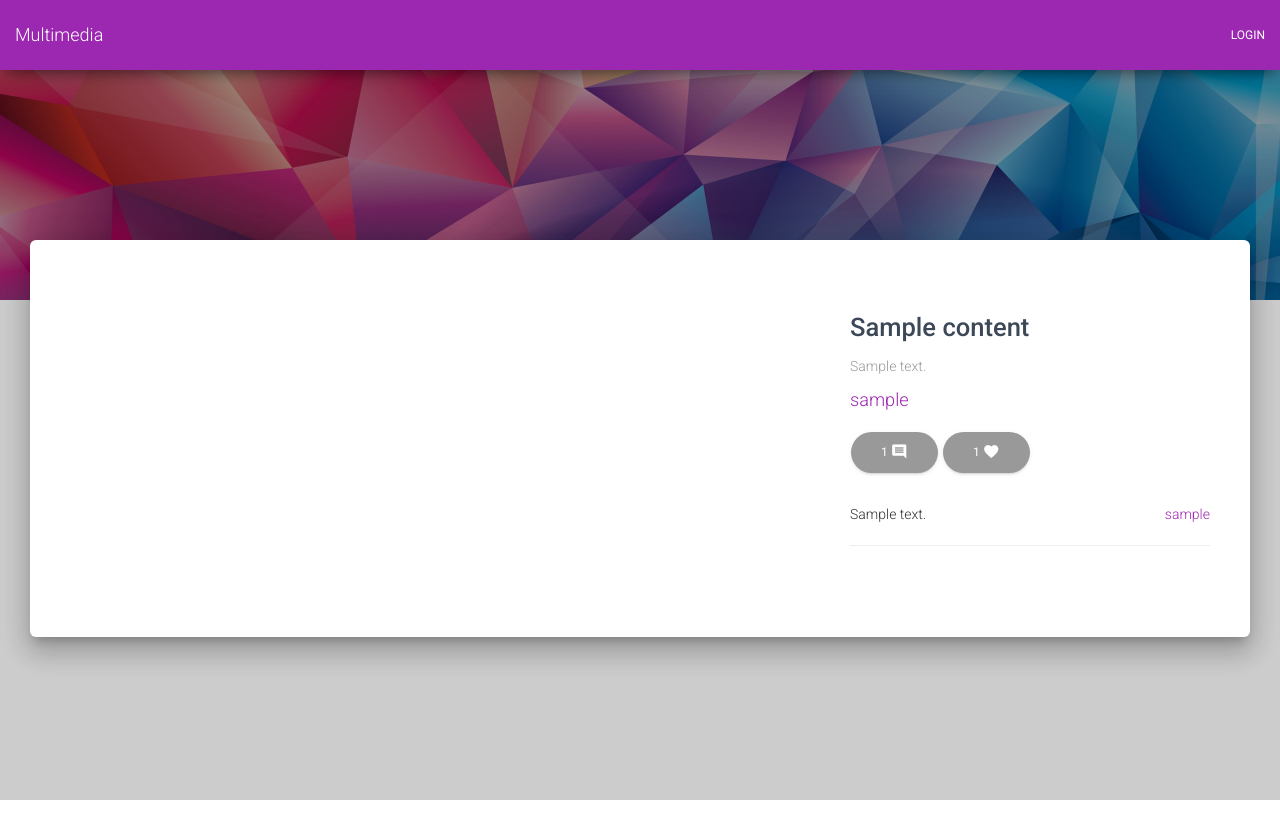
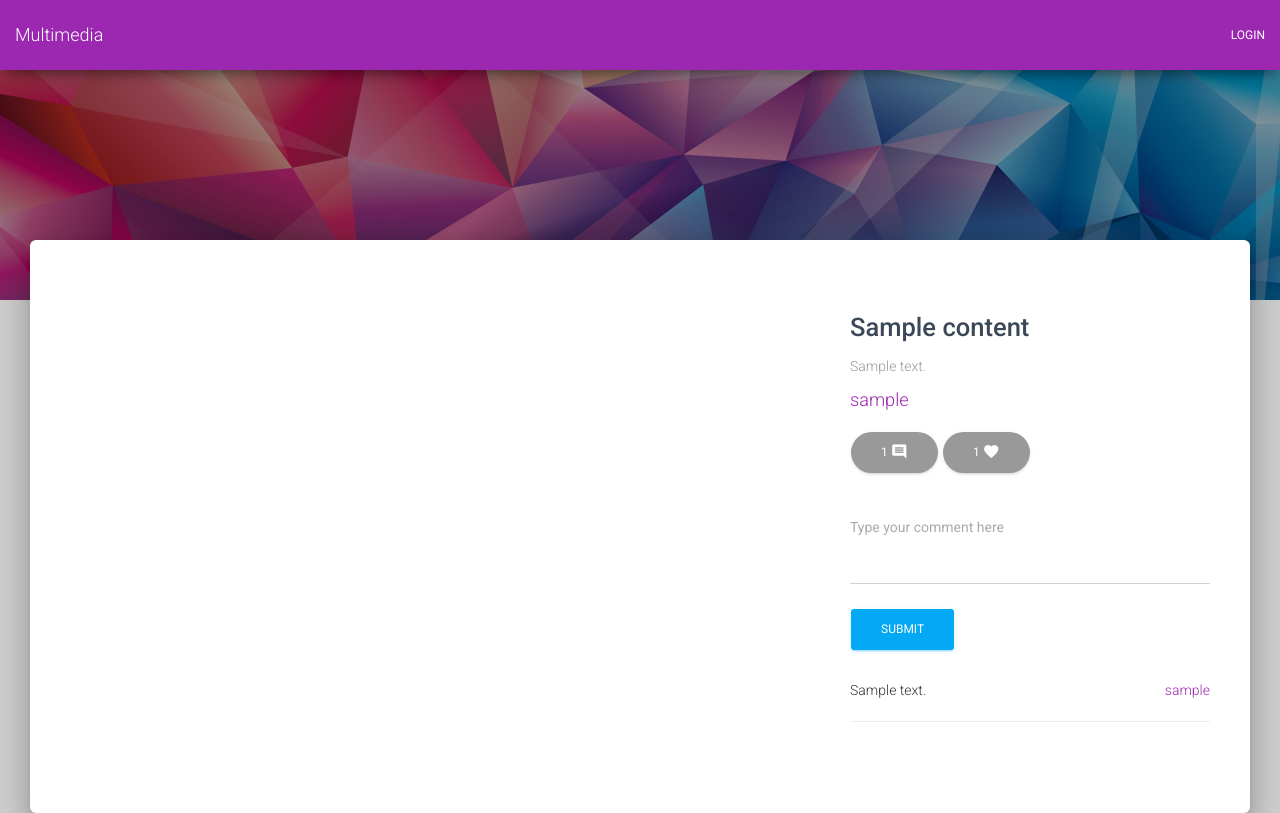
Before and after one commit to faisalburhanudin/multimedia, a Django app: page /content/1 in a window 1280 px wide. Run offline with Django 3.2, Linux system fonts and the light colour scheme; tables that the repository leaves empty hold one stand-in row (values such as "Sample post"); some libraries are stand-ins or nearby versions.

Commit message:
add comment text

```diff
--- a/core/templates/content.html
+++ b/core/templates/content.html
@@ -30,6 +30,12 @@
                 <i class="material-icons">favorite</i>
             </button>
 
+            <form action="/comment?content_id={{ content.id }}" method="post">
+                {% csrf_token %}
+                <textarea name="text" class="form-control" placeholder="Type your comment here" rows="3"></textarea>
+                <button type="submit" class="btn btn-info">Submit</button>
+            </form>
+
             <ul class="list-unstyled" style="margin-top: 20px;">
                 {% for comment in comments %}
                     <li>
--- a/multimedia/urls.py
+++ b/multimedia/urls.py
@@ -17,7 +17,7 @@ from django.conf.urls import url
 from django.conf.urls.static import static
 from django.contrib import admin
 
-from core.views import home, user_login, content_upload, profile, content
+from core.views import home, user_login, content_upload, profile, content, comment
 from multimedia import settings
 
 urlpatterns = [
@@ -27,7 +27,8 @@ urlpatterns = [
     url(r'^logout', user_login.logout_view, name='logout'),
     url(r'^uploads', content_upload.ContentUploadView.as_view(), name="upload"),
     url(r'^profile', profile.profile_view, name="profile"),
-    url(r'^content/(?P<content_id>[0-9]{0,6})', content.content_view, name="content")
+    url(r'^content/(?P<content_id>[0-9]{0,6})', content.content_view, name="content"),
+    url(r'^comment$', comment.send, name="comment_send")
 ]
 
 if settings.DEBUG:
```
Also changed, not shown: core/views/comment.py (added, +24 -0 lines).
